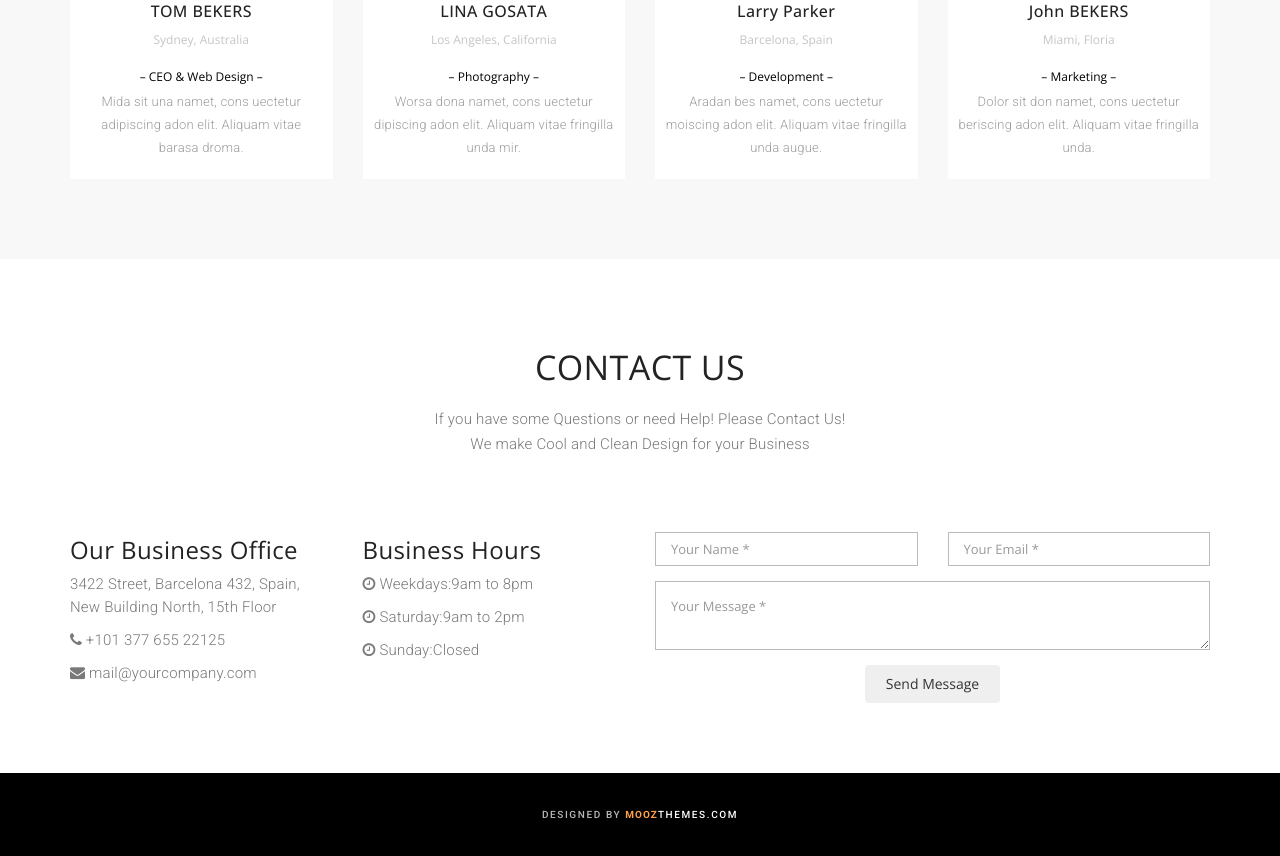
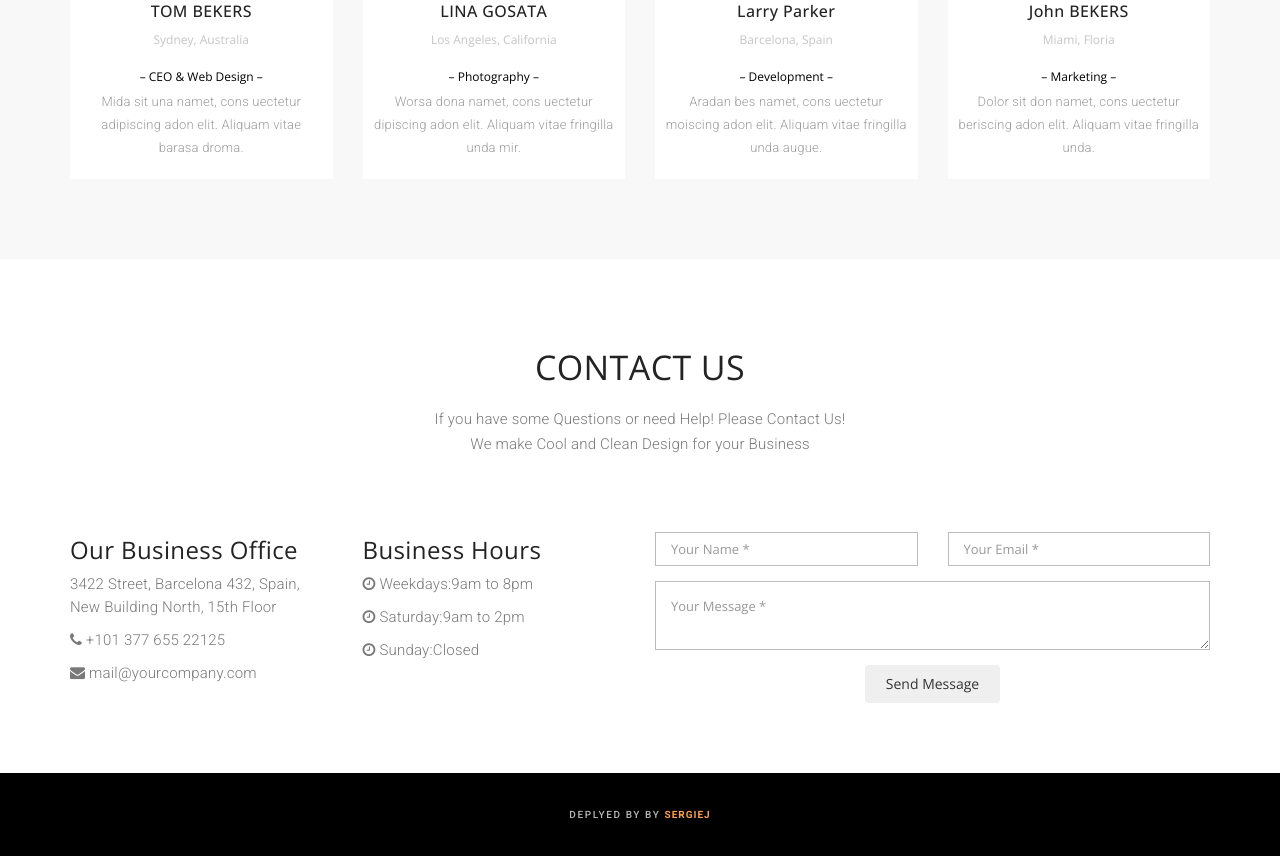
Before and after one commit to SergejSoft/BASF, a plain HTML site: page index.html in a window 1280 px wide. Shown: the part 3795-4651 px from the top of the page. Drawn offline with nearby package versions, Linux system fonts and the light colour scheme; a web font is replaced by a local one.

Commit message:
Update index.html

```diff
--- a/index.html
+++ b/index.html
@@ -502,7 +502,7 @@
 		</p>
 		<footer>
 			<div class="container text-center">
-				<p>Designed by <a href="http://moozthemes.com"><span>MOOZ</span>Themes.com</a></p>
+				<p>Deplyed by  by <a href="http://sergiej.com"><span>Sergiej</span></a></p>
 			</div>
 		</footer>
 
```
